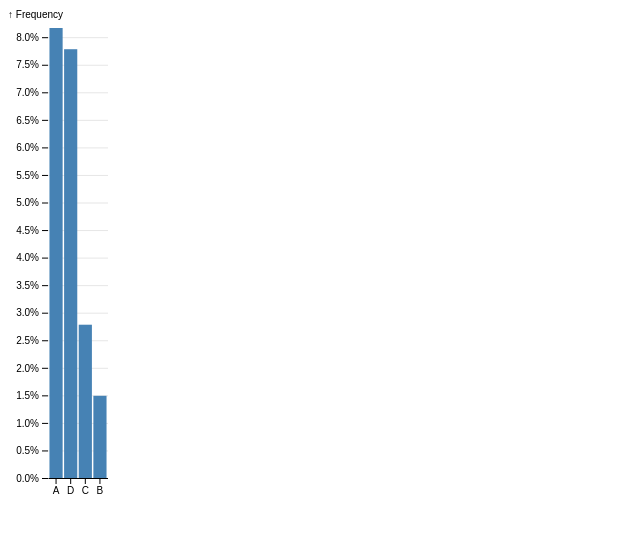
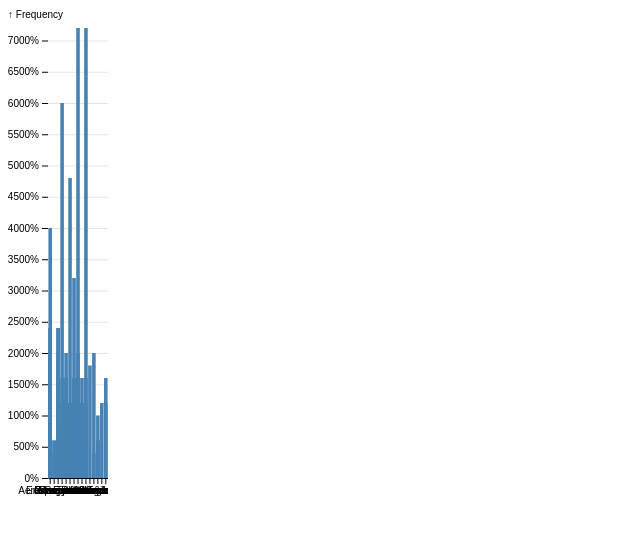
Before and after one commit to sahilrajput03/learn-d3, a website: page index.html in a window 1280 px wide. Shown: the whole page, without its empty margins (0-640 px from the left). Drawn offline with nearby package versions, Linux system fonts and the light colour scheme.

Commit message:
made separate json file at myscript2 | simple example

```diff
--- a/index.html
+++ b/index.html
@@ -8,8 +8,8 @@
 	<title>Vite + TS</title>
 	<script src="Jsondata.js"></script>
 	<script src="https://d3js.org/d3.v7.min.js"></script>
-	<script src="myscript1.js"></script>
-	<!-- <script src="myscript2.js" ></script> -->
+	<!-- <script src="myscript1.js"></script> -->
+	<script src="myscript2.js"></script>
 	<!-- <script src="myscript3.js" ></script> -->
 </head>
 
--- a/myscript1.js
+++ b/myscript1.js
@@ -1,4 +1,3 @@
-console.log(data);
 const alphabets = [
   {
     letter: 'A',
--- a/myscript2.js
+++ b/myscript2.js
@@ -0,0 +1,119 @@
+const chart = BarChart(data, {
+  x: (d) => d.sector,
+  y: (d) => d.intensity,
+  //   xDomain: d3.groupSort(
+  //     alphabets,
+  //     ([d]) => -d.frequency,
+  //     (d) => d.letter
+  //   ), // sort by descending frequency
+  yFormat: '%',
+  yLabel: '↑ Frequency',
+  width: 100,
+  height: 500,
+  color: 'steelblue',
+});
+
+window.addEventListener('load', (event) => {
+  document.body.append(chart);
+});
+
+function BarChart(
+  data,
+  {
+    x = (d, i) => i, // given d in data, returns the (ordinal) x-value
+    y = (d) => d, // given d in data, returns the (quantitative) y-value
+    title, // given d in data, returns the title text
+    marginTop = 20, // the top margin, in pixels
+    marginRight = 0, // the right margin, in pixels
+    marginBottom = 30, // the bottom margin, in pixels
+    marginLeft = 40, // the left margin, in pixels
+    width = 640, // the outer width of the chart, in pixels
+    height = 400, // the outer height of the chart, in pixels
+    xDomain, // an array of (ordinal) x-values
+    xRange = [marginLeft, width - marginRight], // [left, right]
+    yType = d3.scaleLinear, // y-scale type
+    yDomain, // [ymin, ymax]
+    yRange = [height - marginBottom, marginTop], // [bottom, top]
+    xPadding = 0.1, // amount of x-range to reserve to separate bars
+    yFormat, // a format specifier string for the y-axis
+    yLabel, // a label for the y-axis
+    color = 'currentColor', // bar fill color
+  } = {}
+) {
+  // Compute values.
+  const X = d3.map(data, x);
+  const Y = d3.map(data, y);
+
+  // Compute default domains, and unique the x-domain.
+  if (xDomain === undefined) xDomain = X;
+  if (yDomain === undefined) yDomain = [0, d3.max(Y)];
+  xDomain = new d3.InternSet(xDomain);
+
+  // Omit any data not present in the x-domain.
+  const I = d3.range(X.length).filter((i) => xDomain.has(X[i]));
+
+  // Construct scales, axes, and formats.
+  const xScale = d3.scaleBand(xDomain, xRange).padding(xPadding);
+  const yScale = yType(yDomain, yRange);
+  const xAxis = d3.axisBottom(xScale).tickSizeOuter(0);
+  const yAxis = d3.axisLeft(yScale).ticks(height / 40, yFormat);
+
+  // Compute titles.
+  if (title === undefined) {
+    const formatValue = yScale.tickFormat(100, yFormat);
+    title = (i) => `${X[i]}\n${formatValue(Y[i])}`;
+  } else {
+    const O = d3.map(data, (d) => d);
+    const T = title;
+    title = (i) => T(O[i], i, data);
+  }
+
+  const svg = d3
+    .create('svg')
+    .attr('width', width)
+    .attr('height', height)
+    .attr('viewBox', [0, 0, width, height])
+    .attr('style', 'max-width: 100%; height: auto; height: intrinsic;');
+
+  svg
+    .append('g')
+    .attr('transform', `translate(${marginLeft},0)`)
+    .call(yAxis)
+    .call((g) => g.select('.domain').remove())
+    .call((g) =>
+      g
+        .selectAll('.tick line')
+        .clone()
+        .attr('x2', width - marginLeft - marginRight)
+        .attr('stroke-opacity', 0.1)
+    )
+    .call((g) =>
+      g
+        .append('text')
+        .attr('x', -marginLeft)
+        .attr('y', 10)
+        .attr('fill', 'currentColor')
+        .attr('text-anchor', 'start')
+        .text(yLabel)
+    );
+
+  const bar = svg
+    .append('g')
+    .attr('fill', color)
+    .selectAll('rect')
+    .data(I)
+    .join('rect')
+    .attr('x', (i) => xScale(X[i]))
+    .attr('y', (i) => yScale(Y[i]))
+    .attr('height', (i) => yScale(0) - yScale(Y[i]))
+    .attr('width', xScale.bandwidth());
+
+  if (title) bar.append('title').text(title);
+
+  svg
+    .append('g')
+    .attr('transform', `translate(0,${height - marginBottom})`)
+    .call(xAxis);
+
+  return svg.node();
+}
```
